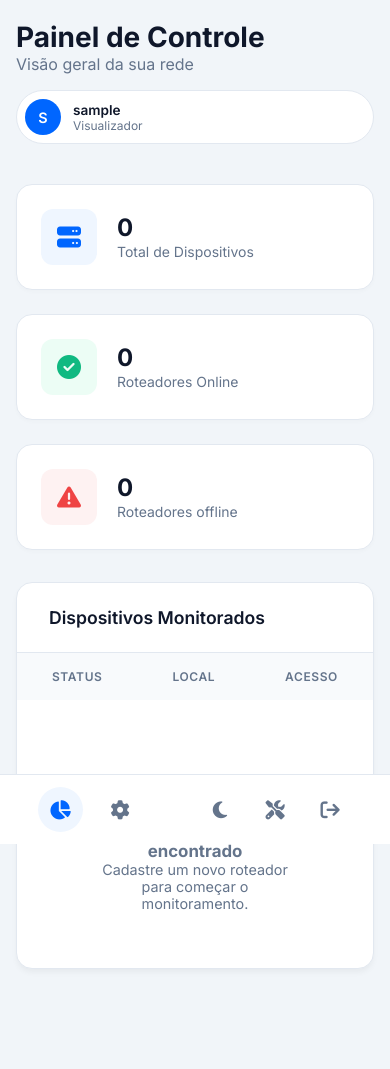
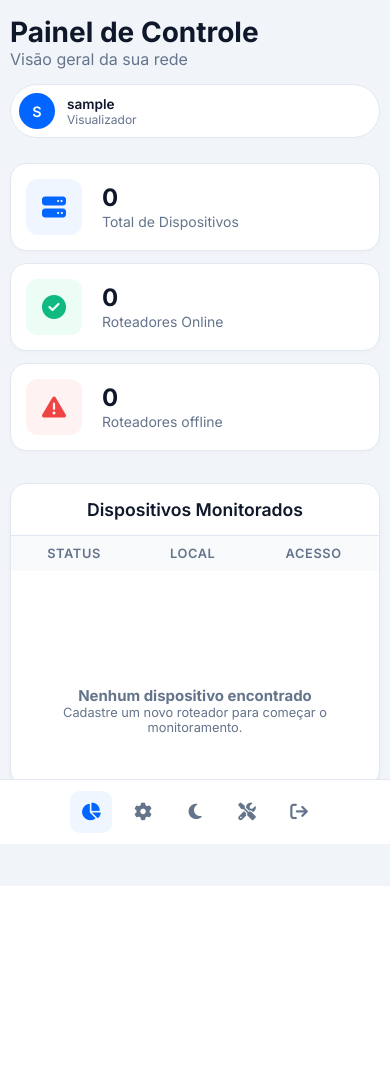
Before and after one commit to HenriqueLiuti5/router_manager, a Flask app: page /dashboard in a window 390 px wide. After the commit the page ends 886 px from the top, so only its background shows below. Run offline with Flask 3, Linux system fonts and the light colour scheme; the visitor is signed in with stand-in values (Sample User, id 1); data that the repository does not hold is empty.

Commit message:
Aprimora responsividade do layout em dispositivos móveis, ajustando estilos da sidebar e tabelas; adiciona classes específicas para tabelas de usuários e roteadores.

```diff
--- a/static/css/style-dashboard.css
+++ b/static/css/style-dashboard.css
@@ -556,116 +556,125 @@ body.dark-mode .btn-support:hover {
     color: var(--text-main);
 }
 
-/* Media Query para Celulares e Tablets */
 @media (max-width: 768px) {
-    /* Remove a margem lateral do conteúdo principal */
+    body {
+        overflow-x: hidden;
+    }
+
     .main-content {
         margin-left: 0;
-        padding: 20px 16px 100px 16px; /* Espaço extra no fundo para a barra de navegação */
+        padding: 15px 10px 100px 10px;
+        width: 100%;
     }
 
-    /* Transforma a Sidebar em Barra de Navegação Inferior Fixa */
     .sidebar {
         width: 100% !important;
-        height: 70px;
+        height: 65px;
         bottom: 0;
         top: auto;
         left: 0;
         flex-direction: row;
         padding: 0 10px;
+        justify-content: center;
+        align-items: center;
+        gap: 10px;
         border-right: none;
         border-top: 1px solid var(--border);
-        justify-content: space-around;
-        align-items: center;
-        z-index: 1001;
     }
 
-    /* Desabilita efeitos de hover da sidebar no mobile */
-    .sidebar:hover {
-        width: 100% !important;
-        padding-left: 10px;
-    }
-
-    /* Esconde elementos que ocupam muito espaço horizontal */
-    .sidebar-brand, .link-text, .app-version {
-        display: none;
-    }
-
-    .sidebar-menu {
+    .sidebar-menu, .sidebar-footer {
         display: flex;
-        width: auto;
-        margin-bottom: 0;
-        gap: 15px;
+        flex-direction: row;
+        width: auto !important;
+        margin: 0 !important;
+        padding: 0;
+        gap: 10px;
+        align-items: center;
     }
 
     .sidebar-menu li {
-        margin-bottom: 0;
+        width: auto;
+        margin: 0;
+    }
+
+    .sidebar-footer form {
+        display: flex;
         width: auto;
     }
 
-    .sidebar-footer {
-        flex-direction: row;
-        margin-top: 0;
-        width: auto;
-        gap: 10px;
+    .sidebar-menu a,
+    .btn-sidebar-logout,
+    .btn-dark-mode-toggle,
+    .btn-support {
+        width: 42px;
+        height: 42px;
+        padding: 0 !important;
+        justify-content: center;
+        border-radius: 10px;
+        font-size: 1.1rem;
+        background: transparent;
     }
 
-    .sidebar-footer form {
-        width: auto;
+    .sidebar-brand, .link-text, .app-version {
+        display: none !important;
     }
 
-    /* Estiliza os itens como ícones circulares */
-    .sidebar-menu a, .btn-sidebar-logout, .btn-dark-mode-toggle, .btn-support {
-        width: 45px;
-        height: 45px;
-        padding-left: 0;
-        justify-content: center;
-        border-radius: 50%;
-    }
-
-    /* Ajustes de Layout do Conteúdo */
     .top-bar {
         flex-direction: column;
         align-items: flex-start;
-        gap: 16px;
+        gap: 15px;
+        margin-bottom: 25px;
     }
 
-    .user-profile {
-        width: 100%;
-        padding: 8px;
+    .user-profile { width: 100%; }
+
+    .kpi-grid {
+        grid-template-columns: 1fr;
+        gap: 12px;
     }
 
-    .kpi-grid {
-        grid-template-columns: 1fr; /* Cards empilhados verticalmente */
+    .kpi-card { padding: 15px; }
+
+    .table-header {
+        padding: 15px;
+        flex-direction: column;
+        gap: 12px;
     }
 
-    /* Ajuste da Tabela para Mobile */
-    .table-header {
-        flex-direction: column;
-        gap: 16px;
-        align-items: stretch;
+    thead th, tbody td {
+        padding: 10px 8px !important;
+        font-size: 0.8rem;
     }
 
-    .table-header .btn-primary {
-        width: 100%;
-        justify-content: center;
+    .table-routers thead th:nth-child(3),
+    .table-routers thead th:nth-child(4),
+    .table-routers thead th:nth-child(6),
+    .table-routers thead th:nth-child(7),
+    .table-routers tbody td:nth-child(3),
+    .table-routers tbody td:nth-child(4),
+    .table-routers tbody td:nth-child(6),
+    .table-routers tbody td:nth-child(7) {
+        display: none !important;
     }
 
-    /* Esconde colunas menos críticas para evitar rolagem horizontal excessiva */
-    thead th:nth-child(3), thead th:nth-child(4), thead th:nth-child(6), thead th:nth-child(7),
-    tbody td:nth-child(3), tbody td:nth-child(4), tbody td:nth-child(6), tbody td:nth-child(7) {
-        display: none;
+    .table-users thead th:nth-child(3),
+    .table-users tbody td:nth-child(3) {
+        display: none !important;
     }
 
-    /* Ajustes dos Modais */
-    .modal-box {
-        width: 95%;
-        margin: 0 10px;
-        max-height: 90vh;
-        overflow-y: auto;
+    .table-users thead th, .table-users tbody td {
+        padding: 14px 10px !important;
+        font-size: 0.85rem;
     }
 
-    .row-2 {
-        grid-template-columns: 1fr; /* Inputs um embaixo do outro */
+    .table-responsive {
+        width: 100%;
+        margin: 0;
     }
+
+    .modal-box {
+        width: 92%;
+        margin: 0 auto;
+    }
+    .row-2 { grid-template-columns: 1fr; }
 }
--- a/templates/admin_dashboard.html
+++ b/templates/admin_dashboard.html
@@ -86,7 +86,7 @@
                 </button>
             </div>
             <div class="table-responsive">
-                <table>
+                <table class="table-users">
                     <thead>
                         <tr>
                             <th>Nome</th>
--- a/templates/dashboard.html
+++ b/templates/dashboard.html
@@ -137,7 +137,7 @@
             </div>
 
             <div class="table-responsive">
-                <table>
+                <table class="table-routers">
                     <thead>
                         <tr>
                             <th>Status</th>
```
Also changed, not shown: static/css/style.css (+78 -0 lines).
